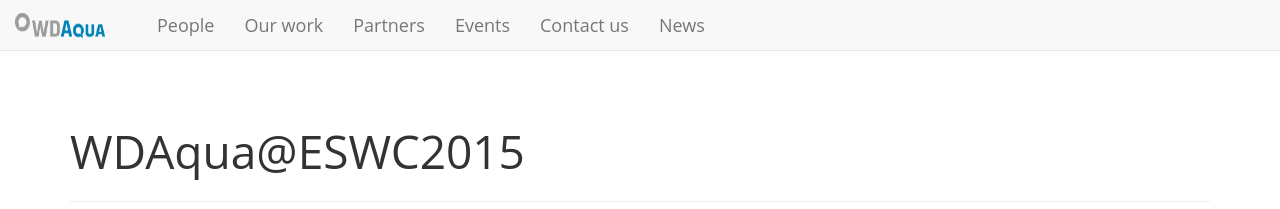
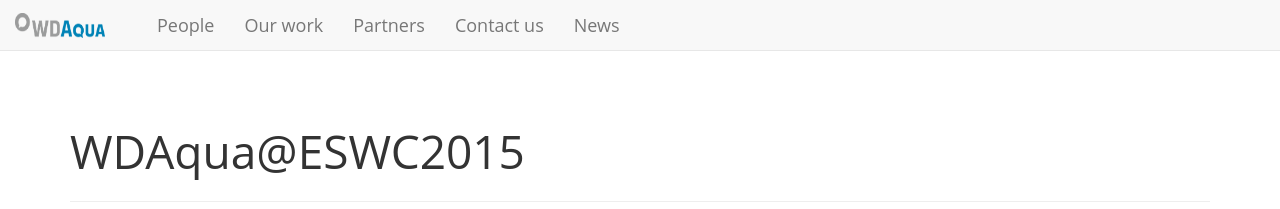
Before and after one commit to manolis-koubarakis/wdaqua.github.io, a Jekyll site: the page built from news/_posts/2015-06-04-wdaqua-eswc2015.md, in a window 1280 px wide. Shown: the top 209 px of the page. Built offline with Jekyll 4.4.1, drawn with Linux system fonts in a browser that asks for light colours; nearby versions of some CDN libraries.

Commit message:
merge events into news

```diff
--- a/_data/links.yml
+++ b/_data/links.yml
@@ -4,8 +4,6 @@
   url:  /our-work/
 - name: Partners
   url:  /partners/
-- name: Events
-  url:  /events/
 - name: Contact us
   url:  /contact/
 - name: News
--- a/_layouts/news.html
+++ b/_layouts/news.html
@@ -7,8 +7,11 @@
     <h1>{{ page.title }}</h1>
   </div>
   {{ page.summary | markdownify }}
-  {% if post.image %}
-    <img class="img-responsive img-center" src="{{post.image}}" />
+  {% if page.image %}
+    <img class="img-responsive img-center" src="{{page.image}}" />
   {% endif %}
   {{ content }}
+  {% if page.link %}
+    <p>(<a href="{{post.link}}">read more</a>)</p>
+  {% endif %}
 </div>
--- a/news.html
+++ b/news.html
@@ -36,6 +38,9 @@
         {% else %}
           {{ post.content }}
         {% endif %}
+        {% if post.link %}
+          <p>(<a href="{{post.link}}">read more</a>)</p>
+        {% endif %}
       {% endif %}
     </article>
   {% endfor %}
```
Also changed, not shown: other parts of news.html (+2 -0 lines), news/_posts/2015-08-31-1st-wdaqua-learning-week.md (renamed from _events/1st-learning-week.md, +1 -2 lines), news/_posts/2015-09-04-1st-wdaqua-learning-week.md (deleted, +0 -4 lines), news/_posts/2015-11-02-2nd-meetup-on-question-answering-systems.md (renamed from _events/2nd-meetup-on-question-answering-systems.md, +0 -1 lines), README.md.
